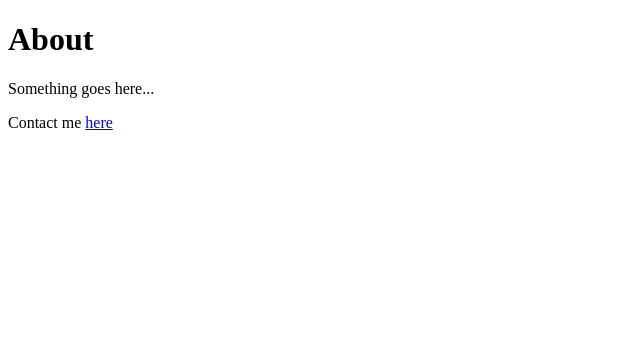
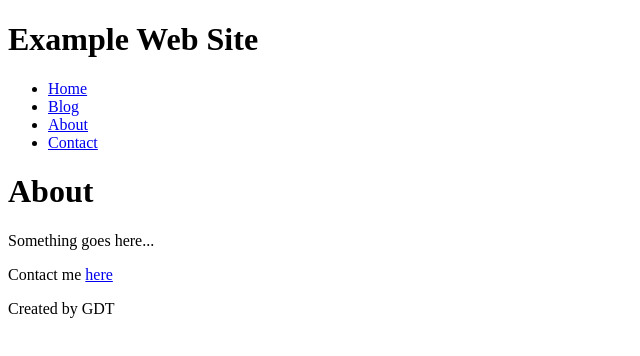
Before and after one commit to GaryThomas/GatsbyDemo, a Gatsby site: page /about in a window 1280 px wide. Shown: the whole page, without its empty margins (0-640 px from the left). Built offline with nearby package versions, Linux system fonts and the light colour scheme; Gatsby itself is replaced by a stand-in of ours.

Commit message:
Add shared header & footer elements (crude) - stopped video at 49:00

```diff
--- /dev/null
+++ b/src/components/footer.js
@@ -0,0 +1,12 @@
+import React from "react"
+import { Link } from "gatsby"
+
+const Footer = () => {
+    return (
+        <footer>
+            Created by GDT
+        </footer>
+    )
+}
+
+export default Footer
--- /dev/null
+++ b/src/components/header.js
@@ -0,0 +1,28 @@
+import React from "react"
+import { Link } from "gatsby"
+
+const Header = () => {
+    return (
+        <header>
+            <h1>Example Web Site</h1>
+            <nav>
+                <ul>
+                    <li>
+                        <Link to="/">Home </Link>
+                    </li>
+                    <li>
+                        <Link to="/blog">Blog </Link>
+                    </li>
+                    <li>
+                        <Link to="/about">About </Link>
+                    </li>
+                    <li>
+                        <Link to="/contact">Contact </Link>
+                    </li>
+                </ul>
+            </nav>
+        </header>
+    )
+}
+
+export default Header
--- a/src/pages/about.js
+++ b/src/pages/about.js
@@ -1,12 +1,16 @@
 import React from "react"
 import { Link } from "gatsby"
+import Header from "../components/header"
+import Footer from "../components/footer"
 
 const AboutPage = () => {
     return (
         <div>
+            <Header />
             <h1>About</h1>
             <p>Something goes here...</p>
             <p>Contact me <Link to="/contact">here </Link></p>
+            <Footer />
         </div>
     )
 }
--- a/src/pages/blog.js
+++ b/src/pages/blog.js
@@ -1,10 +1,14 @@
 import React from "react"
+import Header from "../components/header"
+import Footer from "../components/footer"
 
 const BlogPage = () => {
     return (
         <div>
+            <Header />
             <h1>Blog?</h1>
             <p>Posts go here...</p>
+            <Footer />
         </div>
     )
 }
--- a/src/pages/contact.js
+++ b/src/pages/contact.js
@@ -1,10 +1,14 @@
 import React from "react"
+import Header from "../components/header"
+import Footer from "../components/footer"
 
 const ContactPage = () => {
     return (
         <div>
+            <Header />
             <h1>Contact</h1>
             <p>Something goes here...</p>
+            <Footer />
         </div>
     )
 }
--- a/src/pages/index.js
+++ b/src/pages/index.js
@@ -1,12 +1,16 @@
 import React from "react"
 import { Link } from "gatsby"
+import Header from "../components/header"
+import Footer from "../components/footer"
 
 const IndexPage = () => {
     return (
         <div>
+            <Header />
             <h1>Hello!</h1>
             <h2>Hi, I'm the droid in your computer...</h2>
             <p><Link to="/about">About this site</Link></p>
+            <Footer />
         </div>
     )
 }
```
